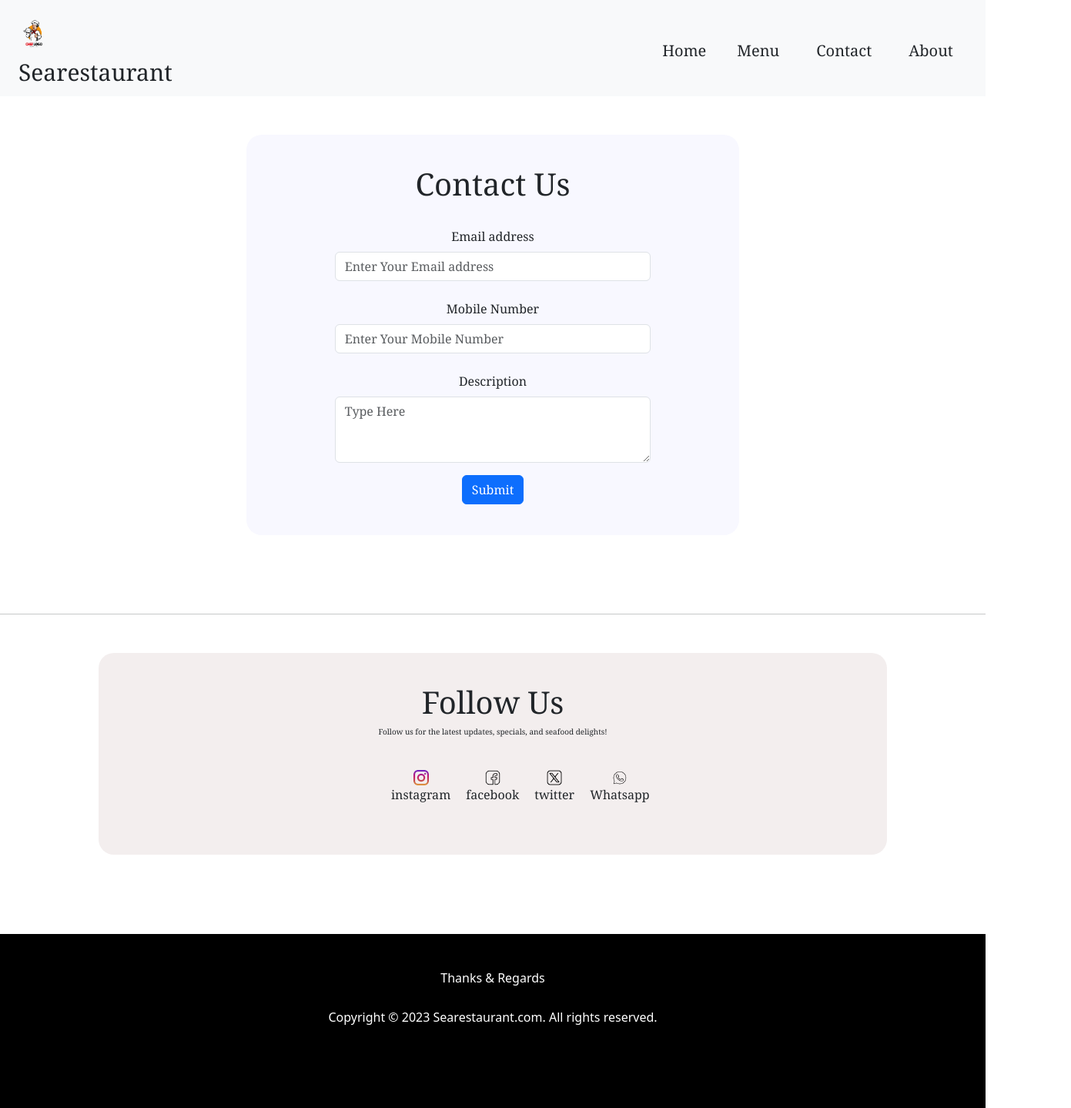
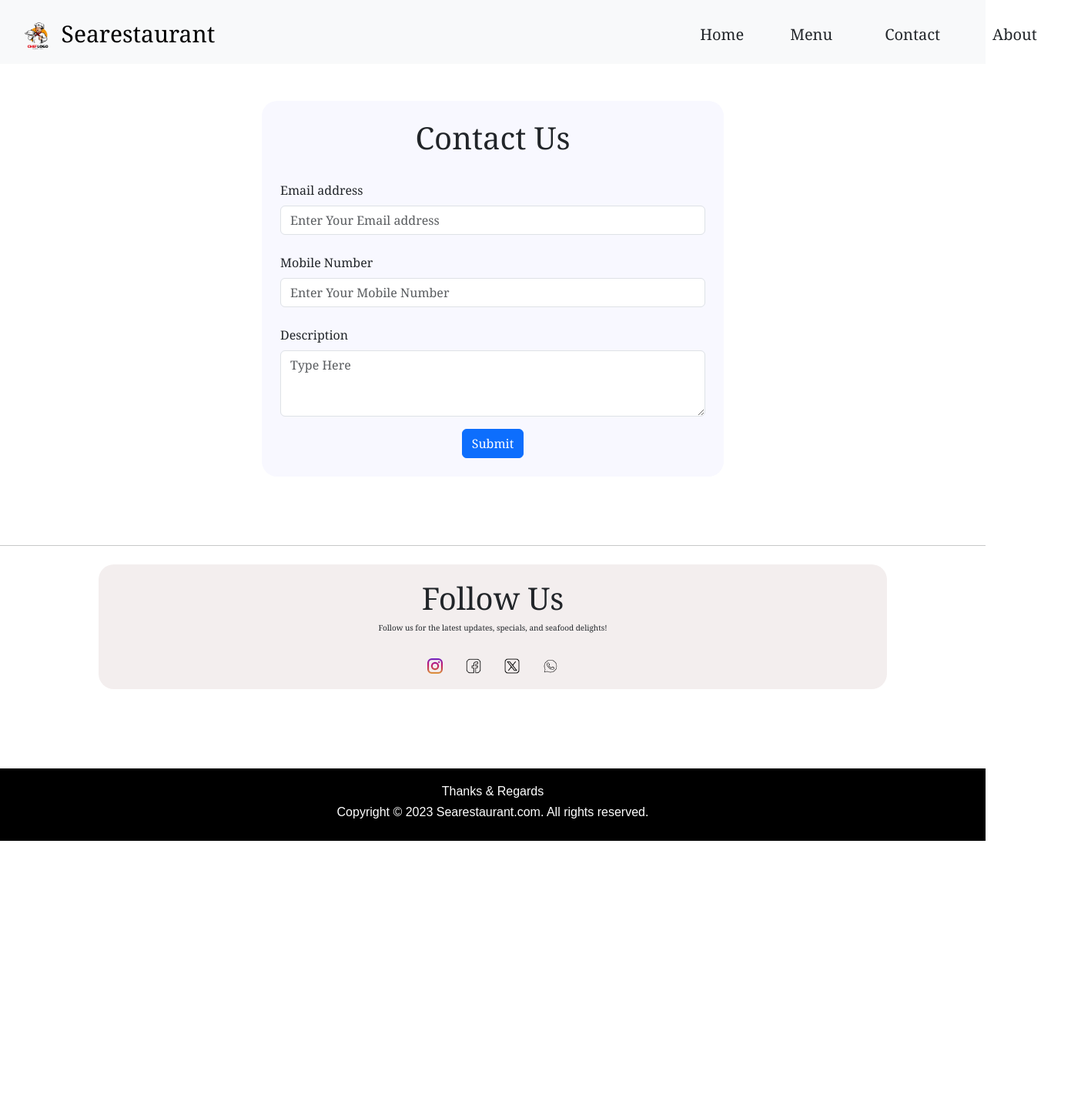
Before and after one commit to Hariharanofficial08/sea, a plain HTML site: page contact.html in a window 1280 px wide. Shown: the whole page at 77% size, 1391 px wide, since content can reach past the window. After the commit the page ends 1092 px from the top, so only its background shows below. Drawn offline with nearby package versions, Linux system fonts and the light colour scheme.

Commit message:
Update contact.html

```diff
--- a/contact.html
+++ b/contact.html
@@ -4,24 +4,80 @@
 <head>
     <meta charset="utf-8">
     <meta name="viewport" content="width=device-width, initial-scale=1">
-    <title>Searestaurant.com/contact</title>
+    <title>Searestaurant.com</title>
     <link href="https://cdn.jsdelivr.net/npm/bootstrap@5.3.7/dist/css/bootstrap.min.css" rel="stylesheet"
         integrity="sha384-LN+7fdVzj6u52u30Kp6M/trliBMCMKTyK833zpbD+pXdCLuTusPj697FH4R/5mcr" crossorigin="anonymous">
     <link rel="stylesheet" href="styles.css">
+    <style>
+        body {
+            font-family: Arial, sans-serif;
+            margin: 0;
+            padding: 0;
+        }
+
+        header {
+            background-color: #f0f0f0;
+            text-align: center;
+            padding: 20px;
+        }
+
+        nav ul {
+            list-style-type: none;
+            padding: 0;
+        }
+
+        nav ul li {
+            display: inline;
+            margin: 0 15px;
+        }
+
+        .follow-us-container {
+            background-color: rgb(243, 238, 238);
+            padding: 20px 0;
+            text-align: center;
+        }
+
+        .follow-us-container ul {
+            display: inline-flex;
+            list-style-type: none;
+            padding: 0;
+            justify-content: center;
+        }
+
+        .follow-us-container ul li {
+            margin: 0 15px;
+            text-align: center;
+        }
+
+        .social-icon {
+            display: inline-block;
+            transition: transform 0.3s ease;
+        }
+
+        .social-icon:hover {
+            transform: scale(1.2); /* Magnify effect */
+        }
+
+        .footer {
+            background-color: black;
+            color: white;
+            text-align: center;
+            padding: 20px 0;
+        }
+
+    </style>
 </head>
 
 <body>
     <div class="sticky-top">
         <nav class="navbar navbar-expand-lg bg-body-tertiary " style="z-index: 1; padding-bottom :1px">
-
             <div class="container-fluid">
                 <nav class="navbar bg-body-transparent">
                     <div class="container-fluid">
                         <a class="navbar-brand" href="#">
-                            <img src="./assets/Images/detailed-chef-logo-template.png" alt="Logo" width="40" height="44"
+                            <img src="./assets/Images/detailed-chef-logo-template.png" alt="Logo" width="50" height="44" style=" margin-top :-12px" ;
                                 class="d-inline-block align-text-top">
-                            <a
-                                style="align-items: center;font-size: 30px;font-family:Georgia, 'Times New Roman', Times, serif;">Searestaurant</a>
+                            <span style="align-items: center;font-size: 30px;font-family:Georgia, 'Times New Roman', Times, serif;">Searestaurant</span>
                         </a>
                     </div>
                 </nav>
@@ -30,124 +86,135 @@
                     aria-expanded="false" aria-label="Toggle navigation">
                     <span class="navbar-toggler-icon"></span>
                 </button>
-                <div class="collapse navbar-collapse" id="navbarSupportedContent" style="padding-left: 49%;">
+                <div class="collapse navbar-collapse" id="navbarSupportedContent" style="padding-left: 46%;">
                     <ul class="navbar-nav me-auto mb-2 mb-lg-0">
                         <li class="nav-item">
-                            <a class="nav-link active" aria-current="page" href="index.html"
-                                style="padding-right :30px"><button type="button" class="btn btn-transparent ho "
-                                    style="padding: 0px;font-family:Georgia, 'Times New Roman', Times, serif;font-size: 20px;">Home</button></a>
+                            <a class="nav-link active" aria-current="page" href="index.html" style="padding-right :20px">
+                                <button type="button" class="btn btn-transparent ho"
+                                    style="padding: 0px;font-family:Georgia, 'Times New Roman', Times, serif;font-size: 20px;">Home</button>
+                            </a>
                         </li>
-                        <li class="nav-item" style="padding-right :30px">
-                            <a class="nav-link active" aria-current="page" href="Menu.html"><button type="button"
-                                    class="btn btn-transparent ho"
-                                    style="padding: 0px;font-family:Georgia, 'Times New Roman', Times, serif;font-size: 20px;">Menu</button></a>
+                        <li class="nav-item" style="padding-right :20px">
+                            <a class="nav-link active" aria-current="page" href="Menu.html">
+                                <button type="button" class="btn btn-transparent ho"
+                                    style="padding: 0px;font-family:Georgia, 'Times New Roman', Times, serif;font-size: 20px;">Menu</button>
+                            </a>
                         </li>
-                        <li class="nav-item" style="padding-right :30px">
-                            <a class="nav-link active" aria-current="page" href="contact.html"><button type="button"
-                                    class="btn btn-transparent ho"
-                                    style="padding: 0px;font-family:Georgia, 'Times New Roman', Times, serif;font-size: 20px;">Contact</button></a>
+                        <li class="nav-item" style="padding-right :20px">
+                            <a class="nav-link active" aria-current="page" href="contact.html">
+                                <button type="button" class="btn btn-transparent ho"
+                                    style="padding: 0px;font-family:Georgia, 'Times New Roman', Times, serif;font-size: 20px;">Contact</button>
+                            </a>
                         </li>
-                        <li class="nav-item" style="padding-right :30px">
-                            <a class="nav-link active" aria-current="page" href="about.html"><button type="button"
-                                    class="btn btn-transparent ho"
-                                    style="padding: 0px;font-family:Georgia, 'Times New Roman', Times, serif;font-size: 20px;">About</button></a>
+                        <li class="nav-item" style="padding-right :20px">
+                            <a class="nav-link active" aria-current="page" href="about.html">
+                                <button type="button" class="btn btn-transparent ho"
+                                    style="padding: 0px;font-family:Georgia, 'Times New Roman', Times, serif;font-size: 20px;">About</button>
+                            </a>
                         </li>
                     </ul>
                 </div>
             </div>
         </nav>
     </div>
+
+    <main class="container">
+        <form action="https://api.web3forms.com/submit" method="POST" class="mt-5">
+            <input type="hidden" name="access_key" value="747cb6ba-943b-4c8d-ae2b-ea8f249e2dd1">
+            <div class="contact-form-container backposture content mx-auto p-4" style="max-width: 600px; background-color: ghostwhite;">
+                <h1 style="font-size: 40px; font-family: Georgia, 'Times New Roman', Times, serif; text-align: center;">Contact Us</h1>
+                <br>
+                <div class="mb-4">
+                    <label for="email" class="form-label">Email address</label>
+                    <input type="email" class="form-control" id="email" name="email"
+                        placeholder="Enter Your Email address" required>
+                </div>
+                <div class="mb-4">
+                    <label for="mobile" class="form-label">Mobile Number</label>
+                    <input type="tel" maxlength="10" class="form-control" id="mobile" name="mobile"
+                        placeholder="Enter Your Mobile Number" required>
+                </div>
+                <div class="mb-3">
+                    <label for="description" class="form-label">Description</label>
+                    <textarea class="form-control" id="description" name="description" rows="3"
+                        placeholder="Type Here" required></textarea>
+                </div>
+                <div class="text-center">
+                    <button type="submit" class="btn btn-primary" id="sb">Submit</button>
+                </div>
+            </div>
+        </form>
+    </main>
+
+    <hr class="mt-5">
+
    <center>
-        <form action="https://api.web3forms.com/submit" method="POST">
-            <input type="hidden" name="access_key" value="747cb6ba-943b-4c8d-ae2b-ea8f249e2dd1">
-            <div class="container backposture" style="margin-top: 50px;width: 50%;background-color:ghostwhite;">
-
-                <h1 style="font-size: 40px;font-family:Georgia, 'Times New Roman', Times, serif;">Contact Us</h1>
-                <br>
-
-
-                <div class="mb-4 col-md-8">
-                    <label for="exampleFormControlInput1" class="form-label">Email address</label>
-                    <input type="email" class="form-control" id="exampleFormControlInput1"
-                        placeholder="Enter Your Email address">
-                </div>
-                <div class="mb-4 col-md-8">
-                    <label for="exampleFormControlInput1" class="form-label">Mobile Number</label>
-                    <input type="email" class="form-control" id="exampleFormControlInput1"
-                        placeholder="Enter Your Mobile Number">
-                </div>
-                <div class="mb-3 col-md-8">
-                    <label for="exampleFormControlTextarea1" class="form-label">Description</label>
-                    <textarea class="form-control" id="exampleFormControlTextarea1" rows="3"
-                        placeholder="Type Here"></textarea>
-                </div>
-                <button type="button" class="btn btn-primary" id="sb">Submit</button>
-        </form>
-    </center>
-    <hr>
-    <br>
-    <div class="backposture" style="background-color: rgb(243, 238, 238);;z-index: 1;">
-        <div style="font-family: Georgia, 'Times New Roman', Times, serif;top: 10%;z-index: 0;">
-            <Center>
-                <h1>
-                    Follow Us
-                </h1>
-                <h6 style="font-size: 10px;margin-bottom: 30px;">
+   <div class="follow-us-container mt-4 backposture">
+    <h1 style="font-family: Georgia, 'Times New Roman', Times, serif;">Follow Us</h1>
+    <h6 style="font-size: 10px; margin-bottom: 30px;">
         Follow us for the latest updates, specials, and seafood delights!
     </h6>
-                <div style="display: flex;">
-                    <ul style="display: inline-flex;margin-left: 370px;" class="cursorpoint">
-                        <li style="margin:10px">
-                            <a href="https://www.instagram.com" target="_blank">
+    <ul>
+        <li>
+            <a href="https://www.instagram.com/whotf_harx/" target="_blank" class="social-icon">
                 <img src="./assets/Images/instagram.png" alt="instagram" width="20" height="20">
+
             </a>
-                            <p>instagram</p>
         </li>
-                        <li style="margin:10px">
-                            <a href="https://www.facebook.com/" target="_blank">
+        <li>
+            <a href="https://www.facebook.com/share/16ihtbbVEh/" target="_blank" class="social-icon">
                 <img src="./assets/Images/social-media.png" alt="facebook" width="20" height="20">
+
             </a>
-                            <p>facebook</p>
         </li>
-                        <li style="margin:10px">
-                            <a href="https://twitter.com/" target="_blank">
+        <li>
+            <a href="https://x.com/MR_NOBITA_FF" target="_blank" class="social-icon">
                 <img src="./assets/Images/social-media-2.png" alt="twitter" width="20" height="20">
 
             </a>
-                            <p>twitter</p>
         </li>
-                        <li style="margin:10px">
-                            <a href="" target="_blank">
-                                <img src="./assets/Images/message_13703549.png" alt="whatsapp" width="20"
-                                    height="20"></a>
-                            <p>Whatsapp</p>
+        <li>
+            <a href="https://wa.me/qr/GMZRJAZ4SCXCB1" target="_blank" class="social-icon">
+                <img src="./assets/Images/message_13703549.png" alt="whatsapp" width="20" height="20">
+
+            </a>
         </li>
     </ul>
-                </div>
-
-            </Center>
-        </div>
-    </div>
-
-    <div style="background-color: black;width: 100%;color: white;padding-bottom:100px;position:static;">
-        <center>
-            <br>
-            <br>
-            <h6>
-                Thanks & Regards
-            </h6>
-            <br>
-            <h6>
-                Copyright © 2023 Searestaurant.com. All rights reserved.
-            </h6>
     </center>
     </div>
 
-
-
+    <footer class="footer">
+        <div class="container">
+            <h6 class="mb-2">Thanks & Regards</h6>
+            <h6>Copyright © 2023 Searestaurant.com. All rights reserved.</h6>
+        </div>
+    </footer>
 
     <script src="https://cdn.jsdelivr.net/npm/bootstrap@5.3.7/dist/js/bootstrap.bundle.min.js"
         integrity="sha384-ndDqU0Gzau9qJ1lfW4pNLlhNTkCfHzAVBReH9diLvGRem5+R9g2FzA8ZGN954O5Q" crossorigin="anonymous">
     </script>
-    <script src="script.js"></script>
+    <script>
+        document.addEventListener('DOMContentLoaded', () => {
+            const contents = document.querySelectorAll('.content');
+
+            const checkVisibility = () => {
+                const triggerBottom = window.innerHeight / 5 * 4;
+                contents.forEach(content => {
+                    const contentTop = content.getBoundingClientRect().top;
+                    if (contentTop < triggerBottom) {
+                        content.classList.add('show');
+                    } else {
+                        content.classList.remove('show');
+                    }
+                });
+            };
+
+            window.addEventListener('scroll', checkVisibility);
+
+            // Initial check on load
+            checkVisibility();
+        });
+    </script>
 </body>
+
+</html>
```
Lines whose indentation alone changed are shown as unchanged.
